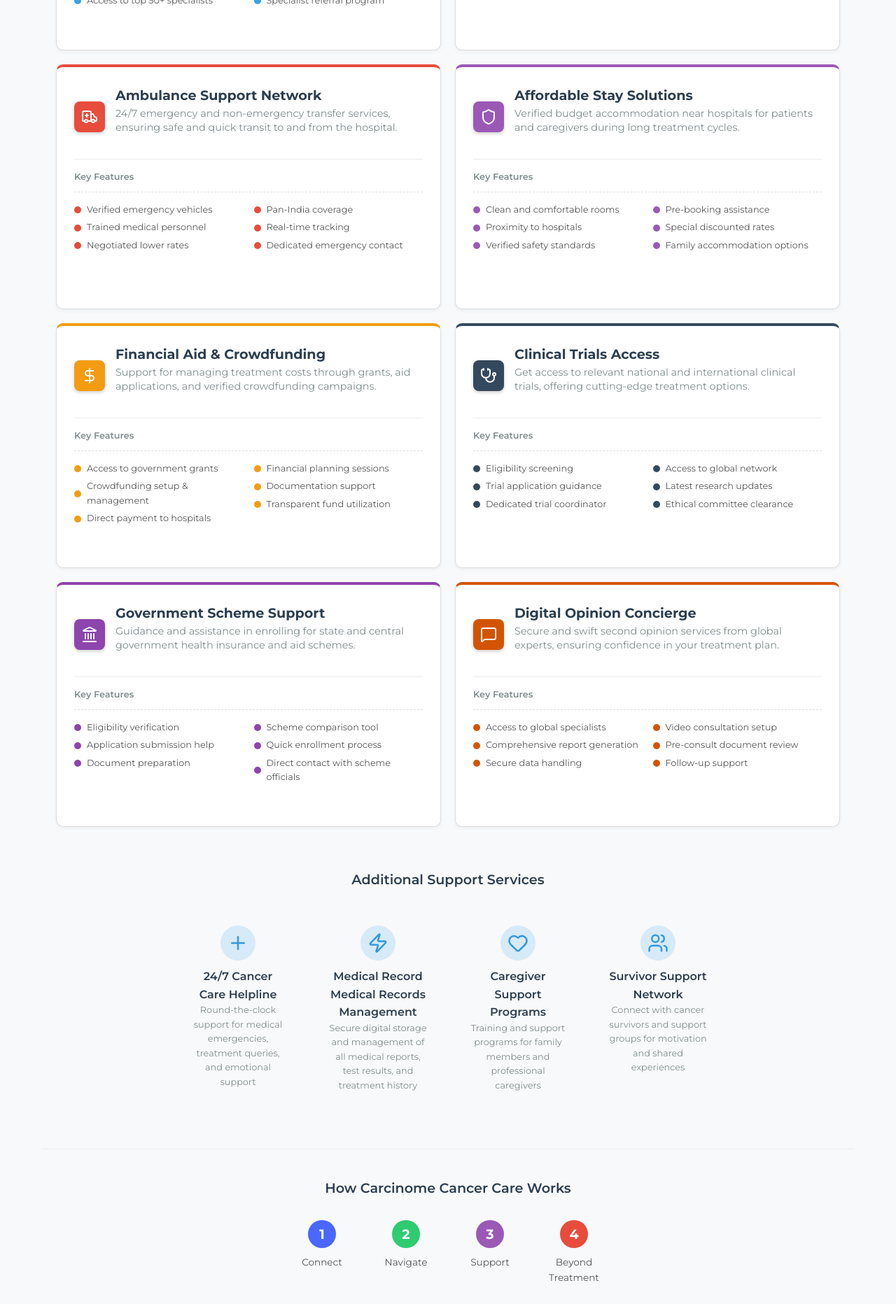
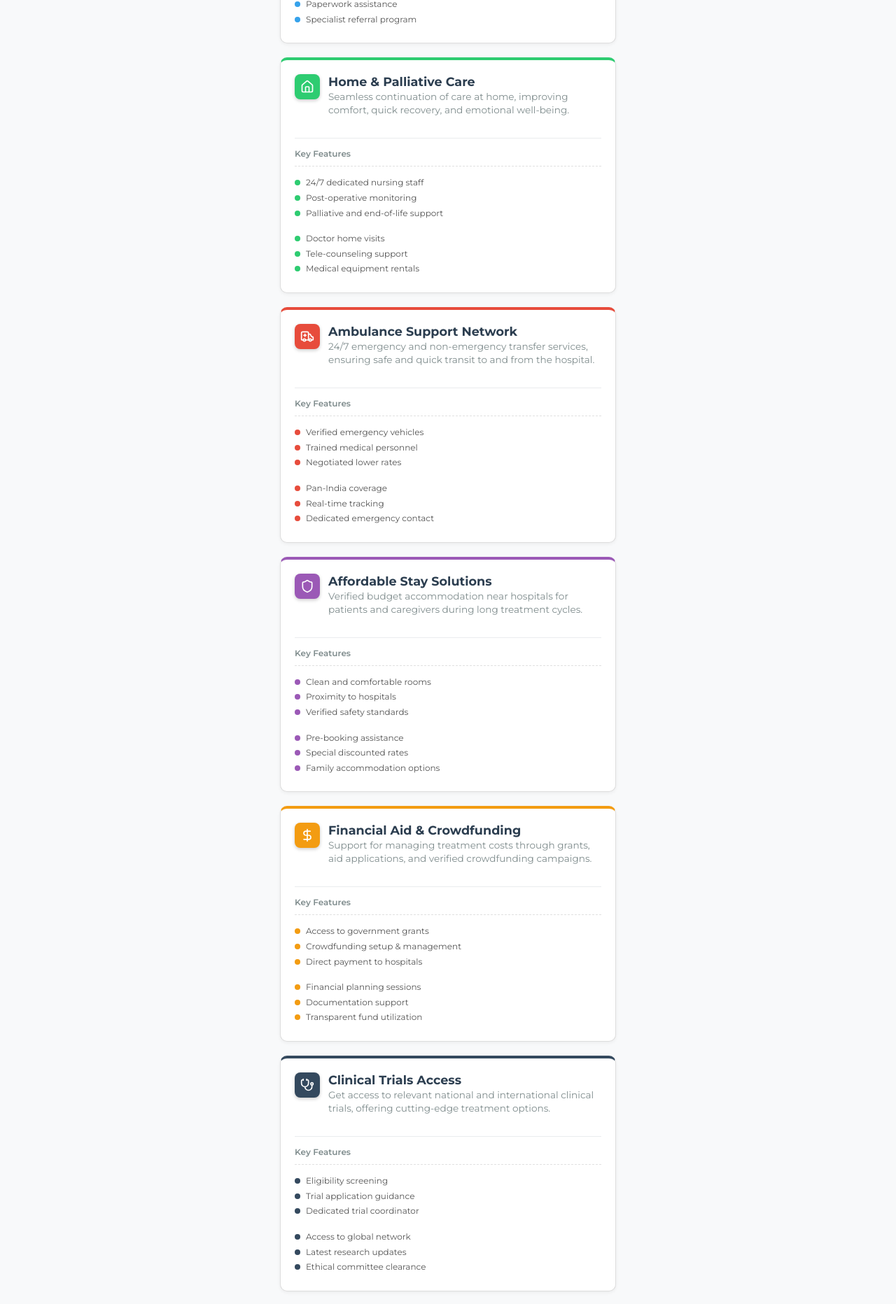
Before and after one commit to Suraj-creation/carcinome-, a React (Vite) app in the folder client/: page / in a window 1280 px wide. Shown: the part 6280-8144 px from the top of the page at 70% size. Built offline with nearby package versions, Linux system fonts and the light colour scheme.

Commit message:
completed1

```diff
--- a/client/src/components/Oursupport.jsx
+++ b/client/src/components/Oursupport.jsx
@@ -188,9 +188,9 @@
   },
   {
     icon: Zap,
-    title: "Medical Record Medical Records Management",
+    title: "Medical Record Management",
     subtitle:
-      "Secure digital storage and management of all medical reports, test results, and treatment history  ",
+      "Secure digital storage and management of all medical reports, test results, and treatment history",
   },
   {
     icon: Heart,
@@ -216,20 +216,21 @@
     padding: "0 0 50px 0",
     color: "#333333",
     minWidth: "320px",
-    overflowX: "hidden", // Prevent horizontal scroll on mobile
+    overflowX: "hidden",
   },
   // General styles for sections
   sectionCenter: {
     textAlign: "center",
     maxWidth: "1200px",
     margin: "0 auto",
-    padding: "20px",
+    padding: "20px 15px", // Reduced side padding for mobile
   },
   headingTitle: {
     fontSize: "1.8rem",
     fontWeight: "700",
     marginBottom: "10px",
     color: "#2C3E50",
+    lineHeight: "1.2",
   },
   headingSubtitle: {
     fontSize: "1rem",
@@ -243,32 +244,34 @@
   headerButtonsContainer: {
     display: "flex",
     justifyContent: "center",
-    gap: "15px",
+    gap: "10px", // Reduced gap for mobile
     marginBottom: "40px",
     flexWrap: "wrap",
+    padding: "0 10px",
   },
   headerButton: (color, isSelected) => ({
-    padding: "12px 25px",
+    padding: "12px 20px", // Reduced padding for mobile
     borderRadius: "8px",
     border: `2px solid ${color}`,
     backgroundColor: isSelected ? color : "white",
     color: isSelected ? "white" : color,
     fontWeight: "600",
-    fontSize: "0.9rem",
+    fontSize: "0.85rem", // Slightly smaller font for mobile
     cursor: "pointer",
     boxShadow: isSelected ? "0 4px 8px rgba(0, 0, 0, 0.1)" : "none",
     transition: "all 0.3s",
-    minWidth: "150px", // Ensure buttons don't shrink too much
+    minWidth: "120px", // Smaller min-width for mobile
+    flex: "1 1 120px", // Allow buttons to grow and shrink
   }),
 
   // --- Main Services Grid ---
-  // Note: Inline styles cannot use media queries. We use a fluid grid setup here.
   servicesGrid: {
     display: "grid",
-    // On small screens, this behaves as 1 column. On wider screens, it flows to 2 columns.
-    gridTemplateColumns: "repeat(auto-fit, minmax(420px, 1fr))",
+    gridTemplateColumns: "1fr", // Single column on mobile
     gap: "20px",
-    padding: "0 20px",
+    padding: "0 10px", // Reduced padding for mobile
+    maxWidth: "500px", // Constrain max width on mobile
+    margin: "0 auto", // Center the grid
   },
 
   // --- Service Card ---
@@ -277,68 +280,75 @@
     borderTop: `4px solid ${borderColor}`,
     borderRadius: "10px",
     backgroundColor: "white",
-    padding: "25px",
+    padding: "20px", // Reduced padding for mobile
     boxShadow: "0 2px 5px rgba(0, 0, 0, 0.05)",
     transition: "all 0.3s",
-    minHeight: "350px",
-    textAlign: "left", // Override sectionCenter
+    minHeight: "auto", // Remove fixed height for mobile
+    textAlign: "left",
+    width: "100%", // Ensure full width within grid
+    boxSizing: "border-box", // Include padding in width calculation
   }),
   cardHeader: {
     display: "flex",
-    alignItems: "center",
+    alignItems: "flex-start",
     marginBottom: "15px",
   },
   cardIcon: (color) => ({
-    padding: "10px",
+    padding: "8px", // Smaller padding for mobile
     borderRadius: "8px",
     backgroundColor: color,
     color: "white",
-    marginRight: "15px",
+    marginRight: "12px", // Reduced margin for mobile
     display: "flex",
     alignItems: "center",
     justifyContent: "center",
     boxShadow: "0 2px 5px rgba(0, 0, 0, 0.2)",
+    flexShrink: 0, // Prevent icon from shrinking
   }),
   cardTitle: {
-    fontSize: "1.2rem",
+    fontSize: "1.1rem", // Slightly smaller for mobile
     fontWeight: "700",
     color: "#2C3E50",
+    lineHeight: "1.3",
+    margin: "0",
   },
   cardDescription: {
-    fontSize: "0.9rem",
+    fontSize: "0.85rem", // Smaller font for mobile
     color: "#7F8C8D",
-    marginBottom: "20px",
+    marginBottom: "15px",
     lineHeight: "1.4",
   },
   featureSection: {
     borderTop: "1px dashed #E0E0E0",
     paddingTop: "15px",
     display: "flex",
-    flexWrap: "wrap", // Allow wrap on small screens
+    flexDirection: "column", // Stack vertically on mobile
     gap: "15px",
   },
   featureGroup: {
-    flex: 1,
-    minWidth: "150px", // Ensure groups don't overlap too much
+    flex: "1",
+    minWidth: "auto", // Remove min-width constraint
   },
   featureList: {
     listStyle: "none",
     padding: "0",
     margin: "0",
-    fontSize: "0.8rem",
+    fontSize: "0.75rem", // Smaller font for mobile
   },
   featureItem: {
     display: "flex",
-    alignItems: "center",
-    marginBottom: "5px",
+    alignItems: "flex-start",
+    marginBottom: "6px",
     color: "#555555",
+    lineHeight: "1.3",
   },
   featureCheck: (color) => ({
-    width: "10px",
-    height: "10px",
+    width: "8px", // Smaller checkmark for mobile
+    height: "8px",
     borderRadius: "50%",
     backgroundColor: color,
     marginRight: "8px",
+    marginTop: "4px",
     flexShrink: 0,
   }),
 
@@ -347,24 +357,28 @@
     fontSize: "1.2rem",
     fontWeight: "600",
     color: "#2C3E50",
-    marginTop: "60px",
-    marginBottom: "30px",
+    marginTop: "50px",
+    marginBottom: "25px",
   },
   additionalGrid: {
-    display: "flex",
-    justifyContent: "center",
-    gap: "20px",
-    flexWrap: "wrap",
+    display: "grid",
+    gridTemplateColumns: "repeat(2, 1fr)", // 2 columns on mobile
+    gap: "15px", // Reduced gap for mobile
+    padding: "0 10px",
+    maxWidth: "400px",
+    margin: "0 auto",
   },
   additionalCard: {
     textAlign: "center",
-    padding: "20px",
-    maxWidth: "180px", // Use max-width for better flow
+    padding: "15px", // Reduced padding for mobile
+    backgroundColor: "white",
+    borderRadius: "8px",
+    border: "1px solid #E0E0E0",
   },
   additionalIconContainer: {
-    margin: "0 auto 10px auto",
-    width: "50px",
-    height: "50px",
+    margin: "0 auto 8px auto",
+    width: "40px", // Smaller icon container
+    height: "40px",
     borderRadius: "50%",
     backgroundColor: "#D6EAF8",
     display: "flex",
@@ -373,13 +387,16 @@
     color: "#3498DB",
   },
   additionalCardTitle: {
-    fontSize: "1rem",
+    fontSize: "0.9rem", // Smaller font for mobile
     fontWeight: "600",
     color: "#2C3E50",
+    marginBottom: "5px",
+    lineHeight: "1.2",
   },
   additionalCardSubtitle: {
-    fontSize: "0.8rem",
+    fontSize: "0.75rem", // Smaller font for mobile
     color: "#7F8C8D",
+    lineHeight: "1.3",
   },
 
   // --- How Carcinome Works ---
@@ -387,53 +404,56 @@
     fontSize: "1.2rem",
     fontWeight: "600",
     color: "#2C3E50",
-    marginTop: "60px",
-    marginBottom: "30px",
+    marginTop: "50px",
+    marginBottom: "25px",
     borderTop: "1px solid #EAECEE",
-    paddingTop: "40px",
+    paddingTop: "30px",
   },
   stepGrid: {
-    display: "flex",
-    justifyContent: "center",
-    gap: "20px", // Reduced gap for mobile
-    flexWrap: "wrap",
-    position: "relative",
+    display: "grid",
+    gridTemplateColumns: "repeat(2, 1fr)", // 2 columns on mobile
+    gap: "20px",
+    padding: "0 10px",
+    maxWidth: "300px",
+    margin: "0 auto",
   },
   stepItem: {
     textAlign: "center",
-    width: "100px", // Reduced width for mobile flow
   },
   stepNumber: (color) => ({
-    width: "40px",
-    height: "40px",
+    width: "35px", // Smaller step number
+    height: "35px",
     borderRadius: "50%",
     backgroundColor: color,
     color: "white",
-    fontSize: "1.2rem",
+    fontSize: "1rem",
     fontWeight: "700",
     display: "flex",
     alignItems: "center",
     justifyContent: "center",
-    margin: "0 auto 10px auto",
+    margin: "0 auto 8px auto",
   }),
   stepDescription: {
-    fontSize: "0.85rem",
+    fontSize: "0.8rem", // Smaller font for mobile
     color: "#555555",
+    fontWeight: "600",
   },
 
   // --- Final CTA ---
   ctaButton: {
-    padding: "12px 30px",
+    padding: "12px 25px",
     borderRadius: "5px",
-    backgroundColor: "#4A67FF", // Blue
+    backgroundColor: "#4A67FF",
     color: "white",
     fontWeight: "600",
-    fontSize: "1rem",
+    fontSize: "0.9rem", // Slightly smaller for mobile
     border: "none",
     cursor: "pointer",
-    marginTop: "40px",
+    marginTop: "30px",
     boxShadow: "0 4px 10px rgba(74, 103, 255, 0.4)",
     transition: "background-color 0.3s",
+    width: "auto",
+    maxWidth: "280px",
   },
 };
 
@@ -445,23 +465,22 @@
     <div style={styles.cardContainer(service.borderColor)}>
       <div style={styles.cardHeader}>
         <div style={styles.cardIcon(service.color)}>
-          {React.createElement(service.icon, { size: 24 })}
+          {React.createElement(service.icon, { size: 20 })} {/* Smaller icon */}
         </div>
-        <div>
+        <div style={{ flex: 1 }}>
           <h3 style={styles.cardTitle}>{service.title}</h3>
-          {/* Displaying full description now */}
           <p style={styles.cardDescription}>{service.description}</p>
         </div>
       </div>
 
       <p
         style={{
-          fontSize: "0.8rem",
+          fontSize: "0.75rem",
           fontWeight: "600",
           color: "#7F8C8D",
           borderTop: "1px solid #EAECEE",
-          paddingTop: "15px",
-          marginBottom: "10px",
+          paddingTop: "12px",
+          marginBottom: "8px",
         }}
       >
         Key Features
@@ -496,7 +515,13 @@
     <div style={styles.pageContainer}>
       <div style={styles.sectionCenter}>
         {/* Header and Subtitle */}
-        <p style={{ ...styles.headingSubtitle, marginBottom: "10px" }}>
+        <p
+          style={{
+            ...styles.headingSubtitle,
+            marginBottom: "10px",
+            fontSize: "0.9rem",
+          }}
+        >
           Comprehensive Cancer Care Services | Essential Support Verticals
         </p>
         <h2 style={styles.headingTitle}>
@@ -537,7 +562,8 @@
           {additionalSupport.map((item, index) => (
             <div key={index} style={styles.additionalCard}>
               <div style={styles.additionalIconContainer}>
-                {React.createElement(item.icon, { size: 30 })}
+                {React.createElement(item.icon, { size: 20 })}{" "}
+                {/* Smaller icon */}
               </div>
               <p style={styles.additionalCardTitle}>{item.title}</p>
               <p style={styles.additionalCardSubtitle}>{item.subtitle}</p>
```
